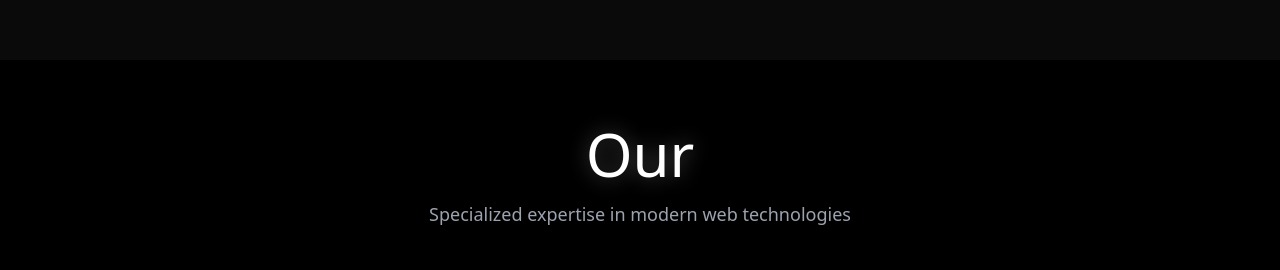
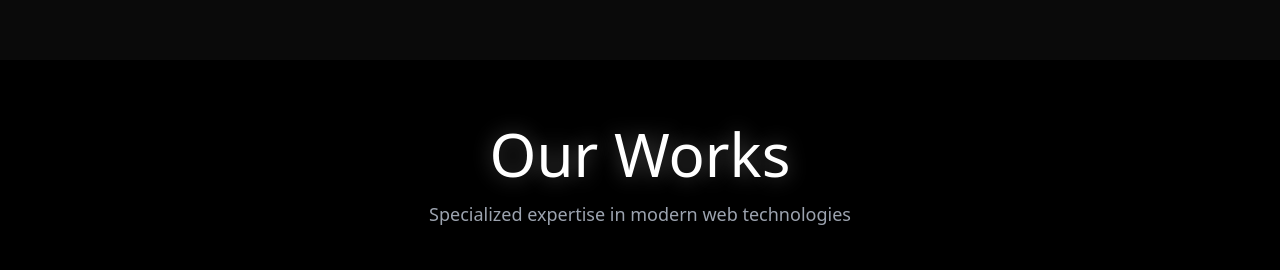
Before and after one commit to shubhampra036/My-live-, a website: page index.html in a window 1280 px wide. Shown: the part 2340-2610 px from the top of the page. Drawn offline with nearby package versions, Linux system fonts and the light colour scheme.

Commit message:
Update index.html

```diff
--- a/index.html
+++ b/index.html
@@ -401,7 +401,7 @@ function closeMenu() {
     <!-- Section Header -->
     <div class="text-center mb-16">
       <h2 class="text-4xl md:text-6xl font-light mb-4 text-white text-glow">
-      Our
+      Our Works
       </h2>
       <p class="text-gray-400 text-lg font-light">
         Specialized expertise in modern web technologies
```
